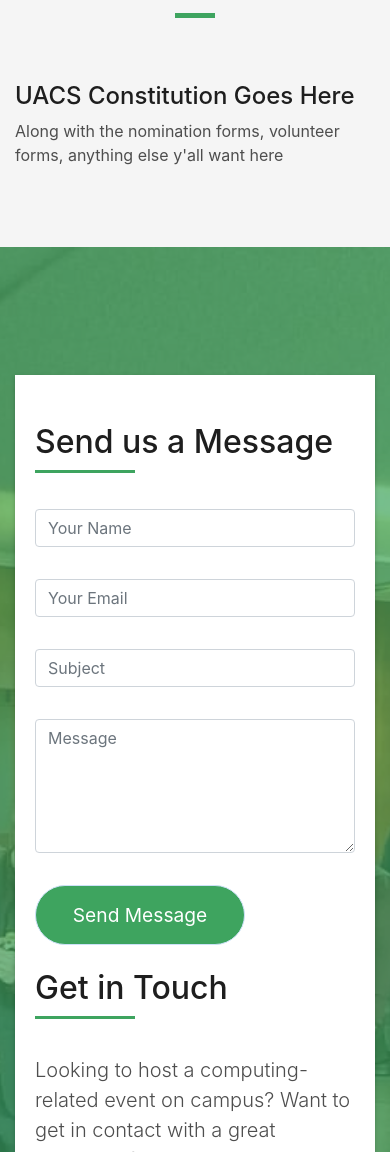
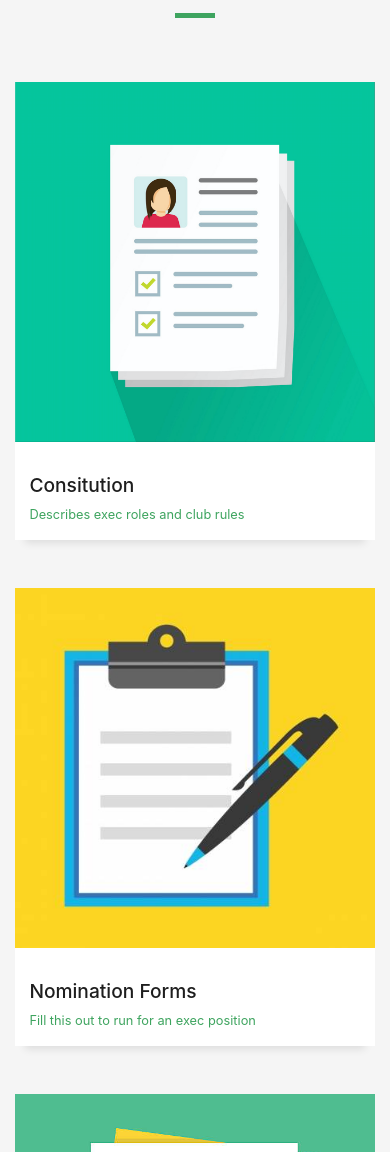
Before and after one commit to UAlbertaUACS/newWebsite, a plain HTML site: page index.html in a window 390 px wide. Shown: the part 10848-12000 px from the top of the page. Drawn offline with Linux system fonts and the light colour scheme; files whose address does not match are found by name.

Commit message:
Added documents in document bubbles

```diff
--- a/index.html
+++ b/index.html
@@ -576,8 +576,61 @@
       </div>
       <div class="row">
         <div class="col-md-4">
-          <h4>UACS Constitution Goes Here</h4>
-          <p>Along with the nomination forms, volunteer forms, anything else y'all want here</p>
+          <div class="work-box">
+            <a href="docs/Constitution.pdf" target=_blank>
+              <div class="work-img">
+                <img src="img/constitution.png" alt="" class="img-fluid">
+              </div>
+              <div class="work-content">
+                <div class="row">
+                  <div class="col-sm-8">
+                    <h2 class="w-title">Consitution</h2>
+                    <div class="w-more">
+                      <span class="w-ctegory">Describes exec roles and club rules</span>
+                    </div>
+                  </div>
+                </div>
+              </div>
+            </a>
+          </div>
+        </div>
+        <div class="col-md-4">
+          <div class="work-box">
+            <a href="docs/UACS Executive Election Nomination Form.pdf" target=_blank>
+              <div class="work-img">
+                <img src="img/form.jpg" alt="" class="img-fluid">
+              </div>
+              <div class="work-content">
+                <div class="row">
+                  <div class="col-sm-8">
+                    <h2 class="w-title">Nomination Forms</h2>
+                    <div class="w-more">
+                      <span class="w-ctegory">Fill this out to run for an exec position</span>
+                    </div>
+                  </div>
+                </div>
+              </div>
+            </a>
+          </div>
+        </div>
+        <div class="col-md-4">
+          <div class="work-box">
+            <a href="docs/Volunteer Contract.pdf" target=_blank>
+              <div class="work-img">
+                <img src="img/contract.jpg" alt="" class="img-fluid">
+              </div>
+              <div class="work-content">
+                <div class="row">
+                  <div class="col-sm-8">
+                    <h2 class="w-title">Volunteer Contract</h2>
+                    <div class="w-more">
+                      <span class="w-ctegory">Read this is you want to volunteer for UACS</span>
+                    </div>
+                  </div>
+                </div>
+              </div>
+            </a>
+          </div>
         </div>
       </div>
     </div>
```
Also changed, not shown: img/constitution.png (added), img/contract.jpg (added), img/form.jpg (added), 4 other files.
